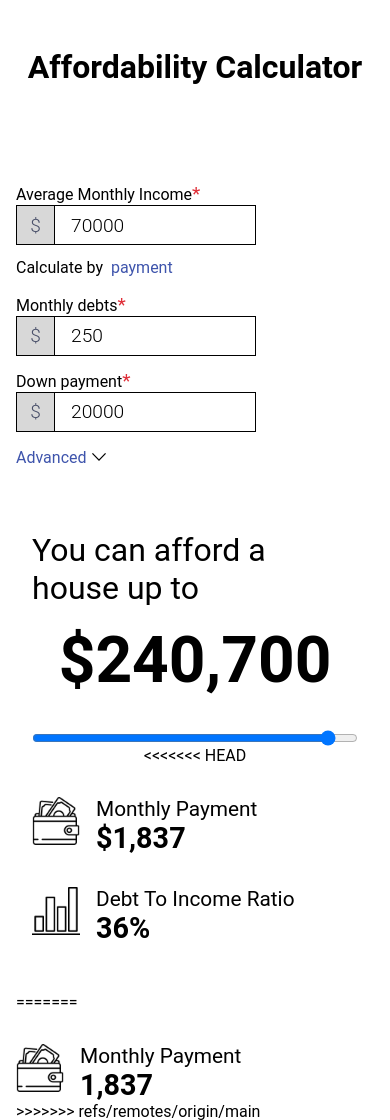
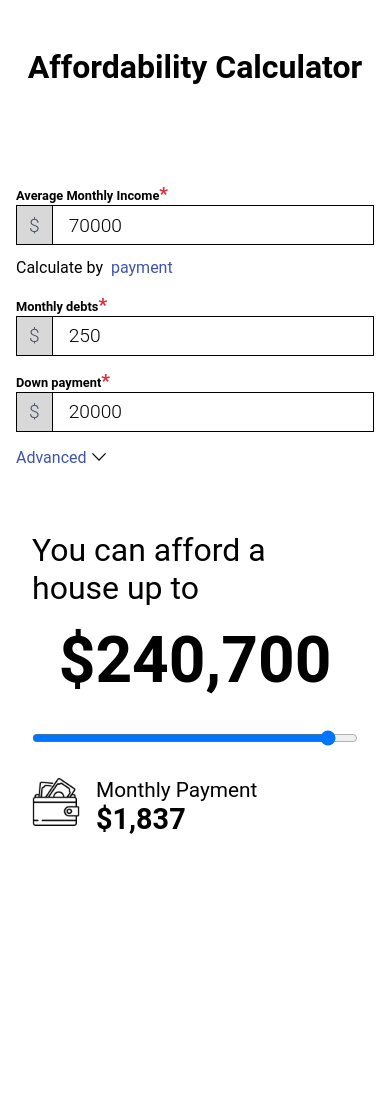
Before and after one commit to lmigonzalez/Affordability-Calculator, a plain HTML site: page index.html in a window 390 px wide. After the commit the page ends 892 px from the top, so only its background shows below. Drawn offline with Linux system fonts and the light colour scheme.

Commit message:
label styles change

```diff
--- a/index.html
+++ b/index.html
@@ -262,32 +262,6 @@
 
 			<input type="range" id="dtiBar" name="dtibar" min="0" max="43" value="40" onchange="syncBarWithPercent()" />
 
-<<<<<<< HEAD
-			<div class="monthly-payment-information">
-				<div>
-					<img src="/images/wallet.png" />
-					<div>
-						<p>Monthly Payment</p>
-						<strong id="monthlyPaymentResult">1,837</strong>
-					</div>
-				</div>
-				<div class="debt-to-ratio-information">
-					<img src="/images/bar-chart.png" />
-					<div>
-						<p>Debt To Income Ratio</p>
-						<strong id="debtTOIncomeRatio">36</strong>
-					</div>
-				</div>
-			</div>
-		</div>
-	</section>
-	<script src="app.js"></script>
-	<!-- <script type="module"  src="test.js"></script> -->
-	<!-- <script type="module" src="helper.js"></script> -->
-</body>
-
-</html>
-=======
         <div class="monthly-payment-information">
           <div>
             <img src="/images/wallet.png" />
@@ -311,4 +285,3 @@
     <!-- <script type="module" src="helper.js"></script> -->
   </body>
 </html>
->>>>>>> refs/remotes/origin/main
--- a/styles.css
+++ b/styles.css
@@ -32,6 +32,10 @@ span {
   color: #474e68;
 }
 
+label{
+	font-weight: 600;
+	font-size: 0.8rem;
+}
 
 
 .form-type {
@@ -97,7 +101,6 @@ input {
 }
 
 .input-and-span-start{
-	/* background-color: red;  */
 	display: flex;
 	justify-content: space-between;
 	align-items: center;
@@ -111,7 +114,7 @@ input {
 }
 
 .input-and-span-start input{
-	width:12.5rem;
+	width:100%;
 	background-color: transparent;
 	border-style: none;
 }
@@ -141,7 +144,7 @@ input {
 }
 
 .input-and-span-end input{
-	width:12.5rem;
+	width:100%;
 	background-color: transparent;
 	border-style: none;
 }
@@ -459,7 +462,15 @@ label::after {
 	width: 100%;
 }
 
-  input{
+.input-and-span-start{
+	width: 100%;
+  }
+
+  .input-and-span-end{
+	width: 100%;
+  }
+
+   .input-and-span-month{
 	width: 100%;
   }
 
```
